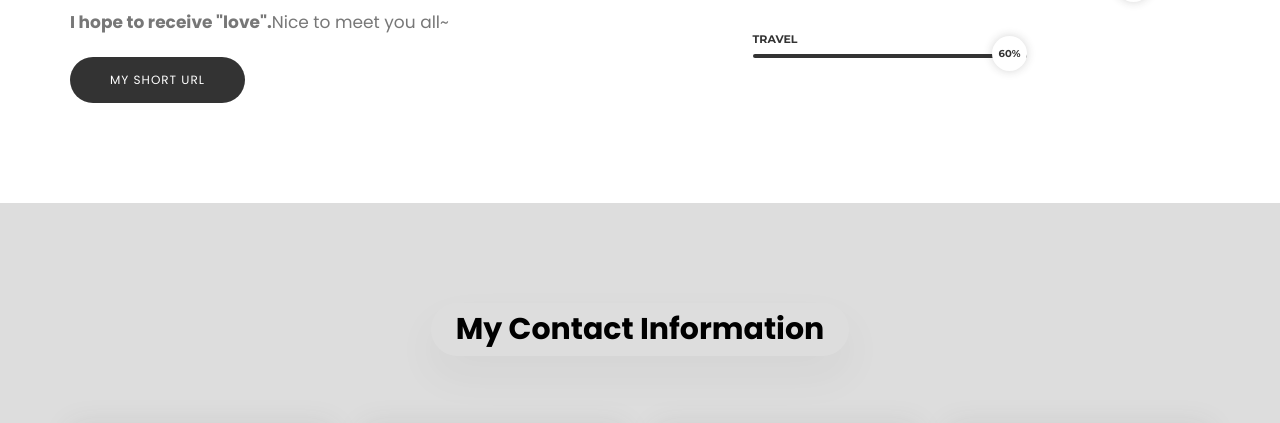
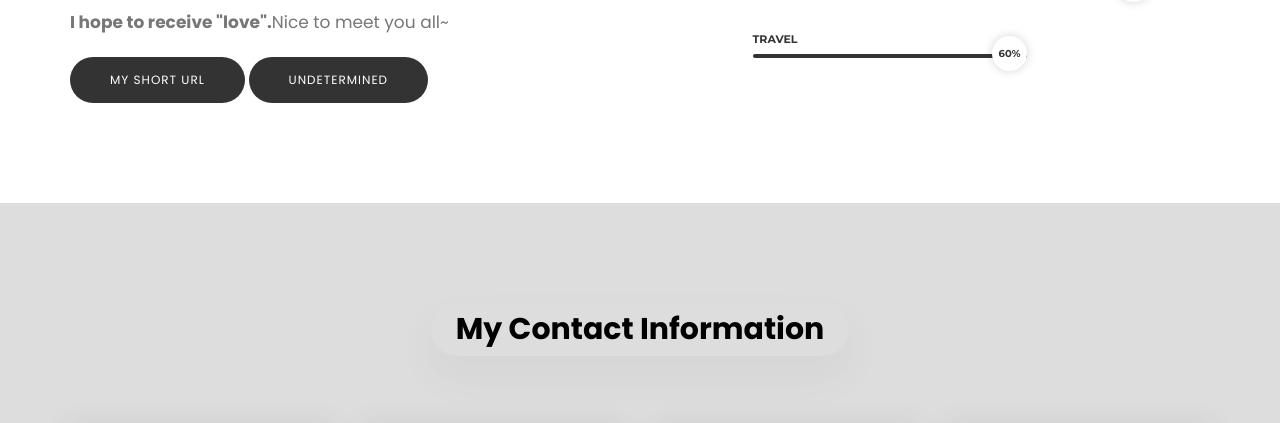
Before and after one commit to Asada-Yuki/Single-page-static-blog, a plain HTML site: page index.html in a window 1280 px wide. Shown: the part 1152-1575 px from the top of the page. Drawn offline with Linux system fonts and the light colour scheme.

Commit message:
Update index.html

```diff
--- a/index.html
+++ b/index.html
@@ -80,6 +80,7 @@
                             <p>Currently, I am a slime, cold and soft, sleeping peacefully.</p>
                             <p><b>I hope to receive "love".</b>Nice to meet you all~</p>
                             <a href="https://link.yuki.art/" target="_blank" class="site-btn mt10">My Short URL</a>
+                            <a href="#" target="_blank" class="site-btn mt10">undetermined</a>
                         </div>
                         <div class="col-md-5 skill">
                             <div class="single-progress-item">
```
